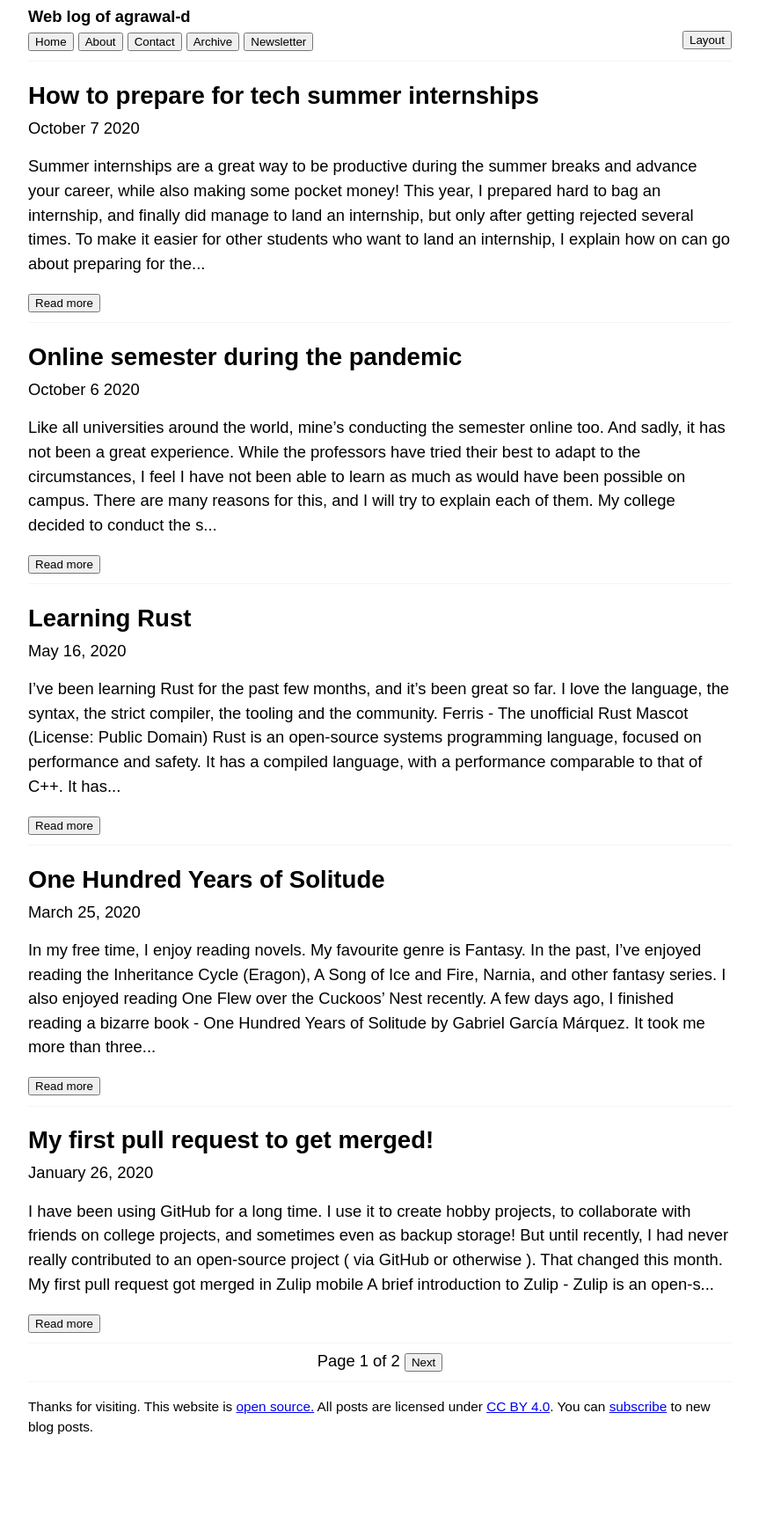
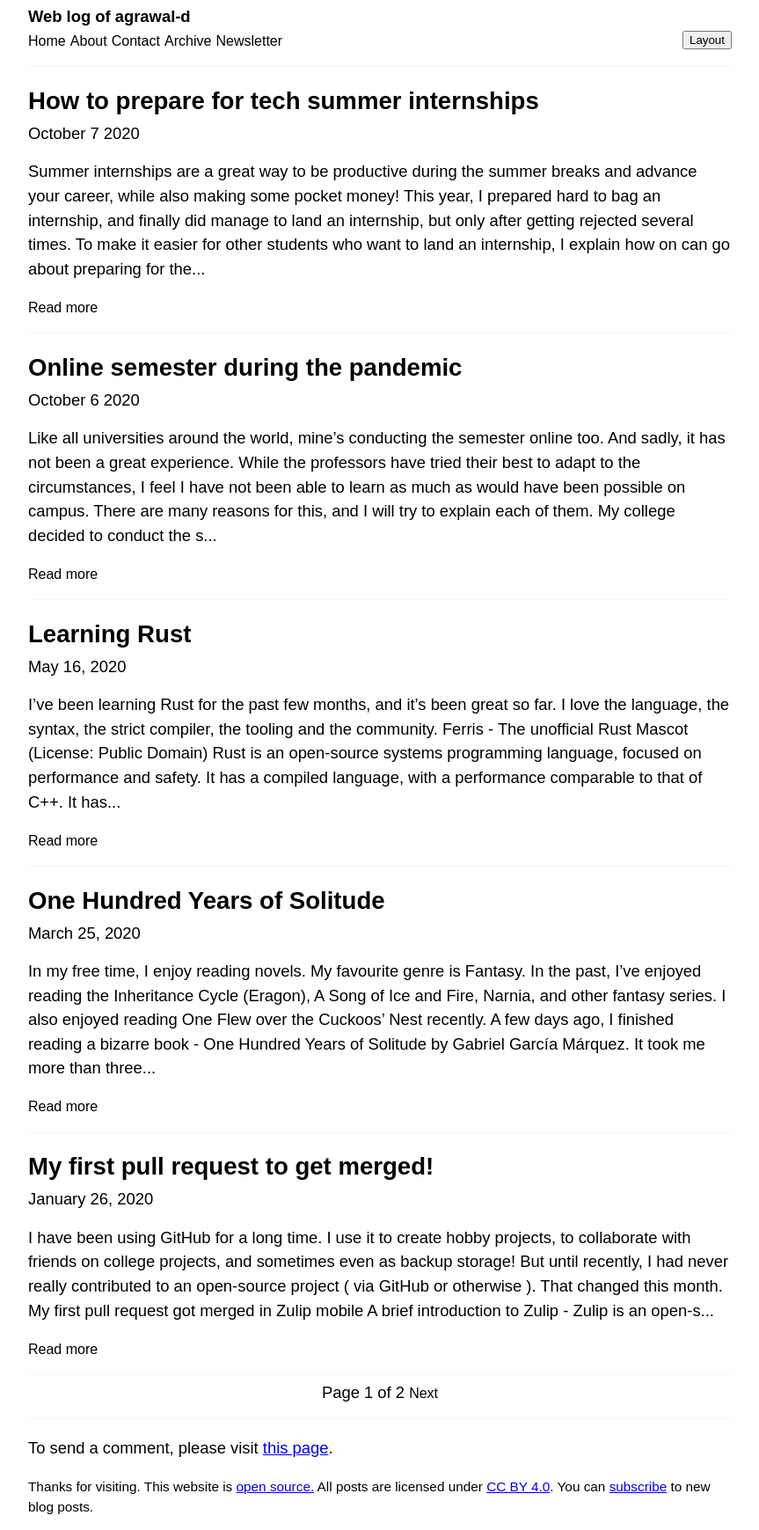
Before and after one commit to agrawal-d/agrawal-d.github.io, a Jekyll site: the page built from index.html, in a window 1280 px wide. Shown: the whole page at 88% size, without its empty margins (208-1071 px from the left). Built offline with Jekyll 4.4.1, drawn with Linux system fonts in a browser that asks for light colours; the list of posts is cut into pages by our own code; before the commit the page ends 1648 px from its top, so only the background shows below that.

Commit message:
Touch ups for accessibility

```diff
--- a/_includes/header.html
+++ b/_includes/header.html
@@ -1,11 +1,11 @@
 <header>
     <nav>
         <h1 class="title"><a href='{{ site.url }}/' class="title">{{ site.name }}</a></h1>
-        <a href='{{ site.url }}/'><button>Home</button></a>
-        <a href='{{ site.url }}/about/'><button>About</button></a>
-        <a href='{{ site.url }}/contact/'><button>Contact</button></a>
-        <a href='{{ site.url }}/archive/'><button>Archive</button></a>
-        <a href='https://mailchi.mp/7183e2f21bac/web-log-of-agrawal-d'><button>Newsletter</button></a>
+        <a href='{{ site.url }}/' class="btn">Home</a>
+        <a href='{{ site.url }}/about/' class="btn">About</a>
+        <a href='{{ site.url }}/contact/' class="btn">Contact</a>
+        <a href='{{ site.url }}/archive/' class="btn">Archive</a>
+        <a href='https://mailchi.mp/7183e2f21bac/web-log-of-agrawal-d' class="btn">Newsletter</a>
 
         <button class="layout-button" id="layout-toggle">Layout</button>
         <div class="layout-form" id="layout-form">
@@ -16,7 +16,7 @@
             <button id="width-800">800px</button> <button id="width-900">900px</button>
             <button id="width-1000">1000px</button>
             <br />
-            <b>Font Size</b>
+            <b>Font Size: </b>
             <button id="f-inc">A+</button>
             <button id="f-dec">A-</button>
             <br />
--- a/_layouts/default.html
+++ b/_layouts/default.html
@@ -1,4 +1,6 @@
 <!DOCTYPE html>
+<!-- So you are looking at the source code? I wonder what you will find here... -->
+
 <html lang="en-IN">
 
 <head>
@@ -31,6 +33,7 @@
         {{ content }}
         <footer>
             <hr />
+            <p>To send a comment, please visit <a href='{{ site.url }}/contact'>this page</a>.</p>
             <small>
                 <p>Thanks for visiting. This website
                     is <a href="https://github.com/agrawal-d/agrawal-d.github.io">open
--- a/assets/css/site.css
+++ b/assets/css/site.css
@@ -2,6 +2,17 @@
   width: 800px;
   margin: 0 auto;
   max-width: 100%;
+}
+
+.btn {
+  /* padding: 1px 4px; */
+  font-size: initial;
+  appearance: button;
+  text-decoration: none;
+  color: initial;
+  margin-bottom: 10px;
+  box-sizing: border-box;
+  display: inline-block;
 }
 
 .content p {
--- a/index.html
+++ b/index.html
@@ -5,13 +5,11 @@ layout: default
   {% for post in paginator.posts %}
   <section>
     <h2 class="post-list-title">
-      <!-- <a href='{{ site.url }}{{ post.url }}' title='{{ post.title }}'> -->
       {{ post.title }}
-      <!-- </a> -->
     </h2>
     <span>{{post.postdate}}</span>
     <p>{{ post.content | strip_html | truncate: 400 }}</p>
-    <a href='{{ site.url }}{{ post.url }}'><button>Read more</button></a>
+    <a href='{{ site.url }}{{ post.url }}' class="btn">Read more</a>
     <hr />
   </section>
   {% endfor %}
@@ -19,12 +17,12 @@ layout: default
 
 <center>
   {% if paginator.previous_page %}
-  <a href=' {{ site.url }}{{ paginator.previous_page_path }}'><button> Previous</button></a>
+  <a href=' {{ site.url }}{{ paginator.previous_page_path }}' class="btn">Previous</a>
   {% endif %}
 
   Page {{ paginator.page }} of {{ paginator.total_pages }}
 
   {% if paginator.next_page %}
-  <a href='{{ site.url }}{{ paginator.next_page_path }}'><button> Next</button></a>
+  <a href='{{ site.url }}{{ paginator.next_page_path }}' class="btn">Next</a>
   {% endif %}
 </center>
```
